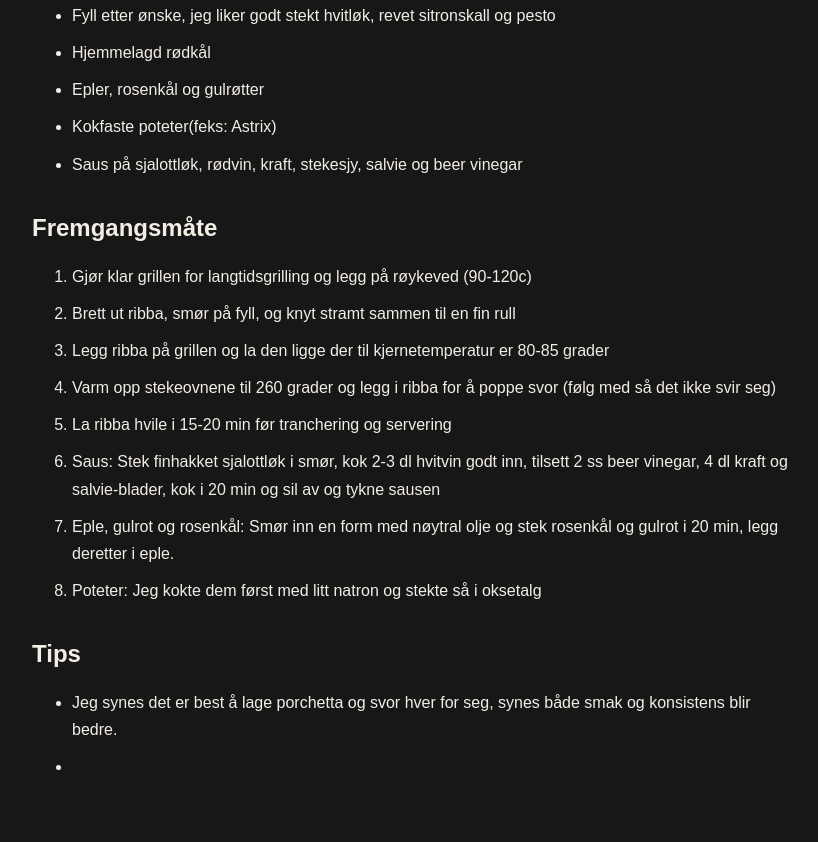
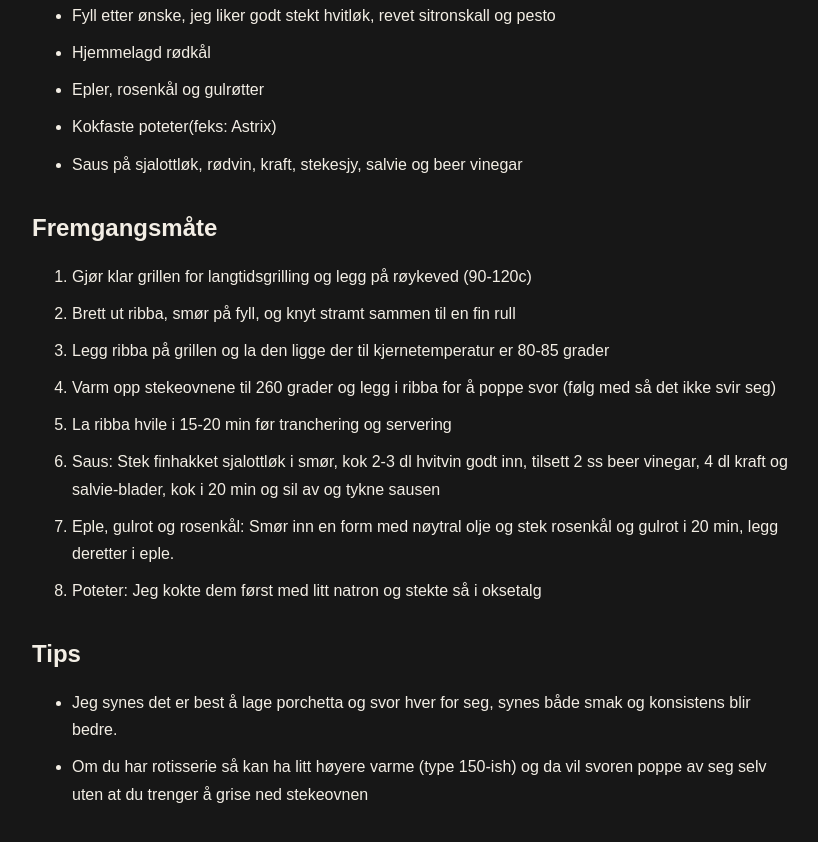
Before and after one commit to stein-griller/steingriller.no, a Jekyll site: the page built from oppskrifter/porchetta_lownslow/index.md, in a window 1280 px wide and 900 px high, scrolled down 1029 px. Shown: the top 842 px of the window, without its empty margins (228-1046 px from the left). Built offline with Jekyll 4.4.1, drawn with Linux system fonts in a browser that asks for light colours; our own code applies the rules of GitHub Pages for plain Markdown files.

Commit message:
Update index.md

```diff
--- a/oppskrifter/porchetta_lownslow/index.md
+++ b/oppskrifter/porchetta_lownslow/index.md
@@ -28,4 +28,4 @@ beskrivelse: "Italiensk ribbevariant tilbredt på grillen"
 
 ## Tips
 - Jeg synes det er best å lage porchetta og svor hver for seg, synes både smak og konsistens blir bedre.
--
+- Om du har rotisserie så kan ha litt høyere varme (type 150-ish) og da vil svoren poppe av seg selv uten at du trenger å grise ned stekeovnen
```
